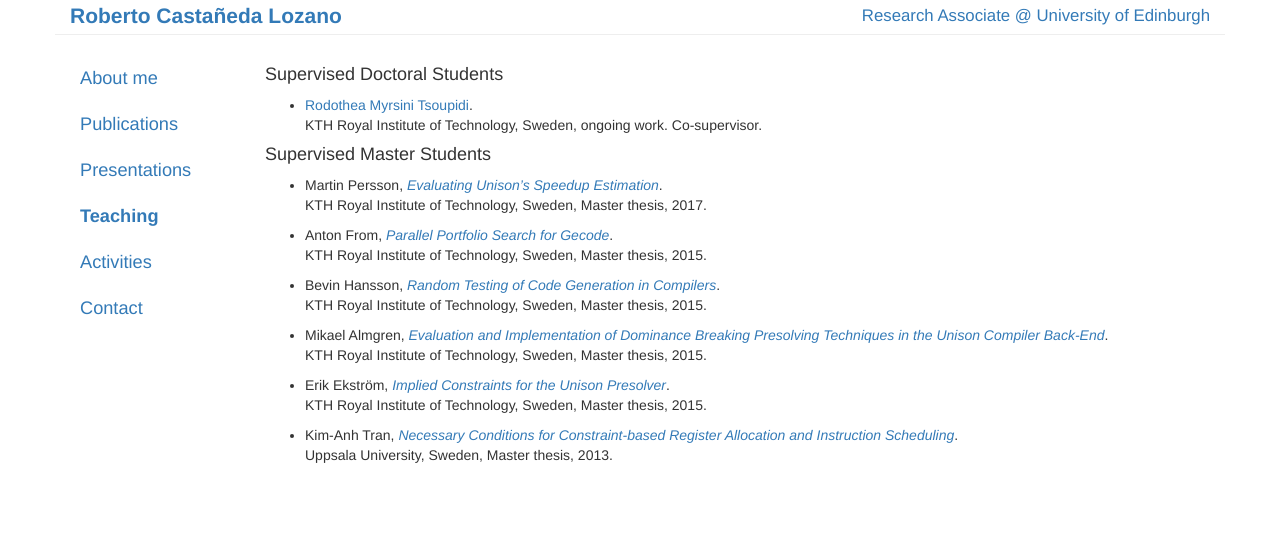
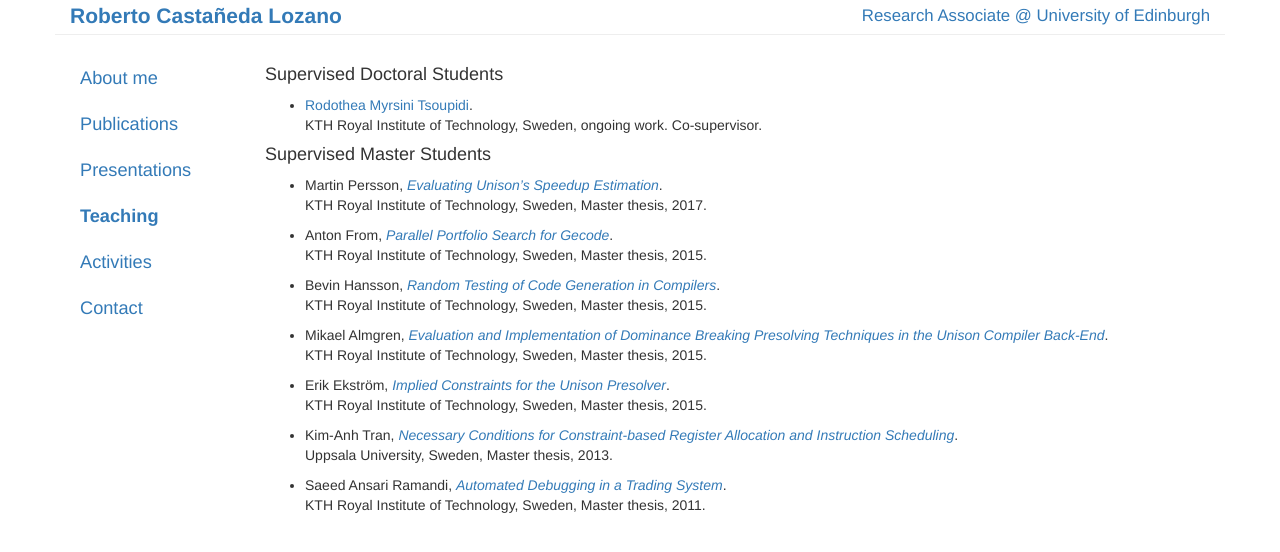
Before and after one commit to robcasloz/robcasloz.github.io, a Jekyll site: the page built from _posts/2010-10-01-teaching.md, in a window 1280 px wide. Shown: the top 552 px of the page. Built offline with Jekyll 4.4.1, drawn with Linux system fonts in a browser that asks for light colours.

Commit message:
Add missing MSc thesis

```diff
--- a/_posts/2010-10-01-teaching.md
+++ b/_posts/2010-10-01-teaching.md
@@ -27,3 +27,6 @@ title: "Teaching"
 
 - Kim-Anh Tran, [*Necessary Conditions for Constraint-based Register Allocation and Instruction Scheduling*](/teaching/KimAnhTran_2013.pdf).<br />
  Uppsala University, Sweden, Master thesis, 2013.
+
+- Saeed Ansari Ramandi, [*Automated Debugging in a Trading System*](/teaching/SaeedAnsariRamandi_2011.pdf).<br />
+ KTH Royal Institute of Technology, Sweden, Master thesis, 2011.
```
Also changed, not shown: 1 other file.
